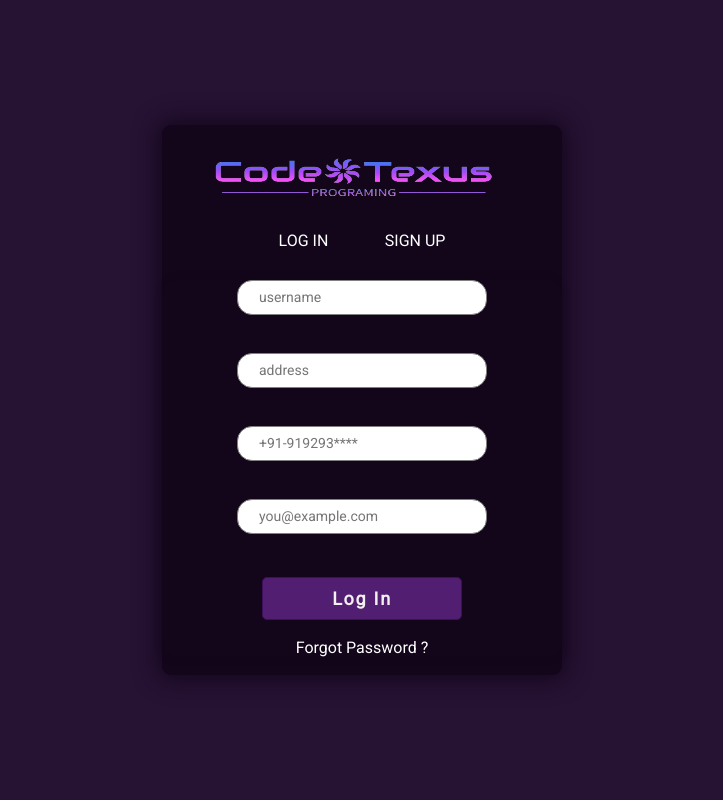
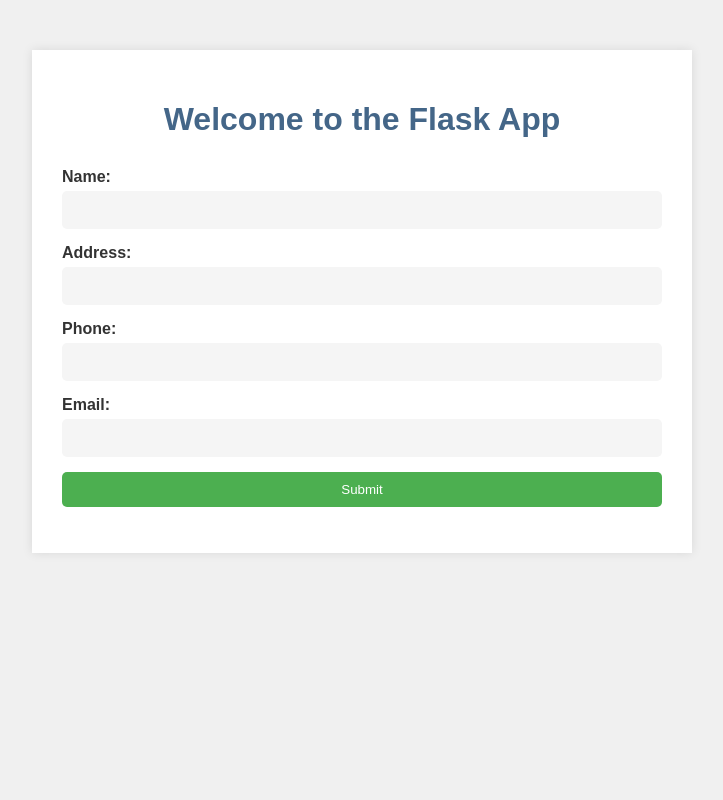
Before and after one commit to RareEminence/EpicProject, a Flask app: page / in a window 1280 px wide. Shown: the whole page, without its empty margins (278-1001 px from the left). Run offline with Flask 3, Linux system fonts and the light colour scheme.

Commit message:
Update index.html

```diff
--- a/templates/index.html
+++ b/templates/index.html
@@ -1,37 +1,85 @@
-<!DOCTYPE html>
-<html>
+<!DOCTYPE html
+<html lang="en">
 <head>
-    <title>Simple Form</title>
-    <link rel="stylesheet" href="styles.css">
+ <meta charset="UTF-8">
+    <meta name="port" content="widthdevice-width,-scale=1.0">
+    <title>Flask App</title>
+    <style>
+        body {
+            font-family: Arial, sans-serif;
+            margin: 0;
+            padding: 0;
+            background-color: #f0f0f0;
+        }
+
+        .container {
+            max-width: 600px;
+            margin: 50px auto;
+            background-color: #fff;
+            padding: 30px;
+            box-shadow: 0px 0px 10px rgba(0, 0, 0, 0.1);
+        }
+
+        h1 {
+            font-size: 2rem;
+            margin-bottom: 30px;
+            text-align: center;
+            color: #446688;
+        }
+
+        form {
+            display: flex;
+            flex-direction: column;
+        }
+
+        label {
+            font-weight: bold;
+            margin-bottom: 5px;
+            color: #333;
+        }
+
+        input[type="text"], input[type="email"], input[type="tel"] {
+            border: none;
+            border-radius: 5px;
+            padding: 10px;
+            margin-bottom: 15px;
+            background-color: #f5f5f5;
+            font-size: 1rem;
+            color: #333;
+        }
+
+        input[type="submit"] {
+            background-color: #4CAF50;
+            color: white;
+            padding: 10px 20px;
+            border: none;
+            border-radius: 5px;
+            cursor: pointer;
+        }
+
+        input[type="submit"]:hover {
+            background-color: #45a049;
+        }
+    </style>
 </head>
 <body>
     <div class="container">
-        <div class="loginBox">
-            <img id="logo" src="logoImg.png">
-        </img>
-            <section class="InBtn">
-                <a href="login.html" >
-                    LOG IN
-                </a>
-                <a href="signup.html">
-                    SIGN UP
-                </a>
-            </section>
-    <section class="InputForm">
+        <h1>Welcome to the Flask App</h1>
         <form action="/submit" method="post">
-        <input type="text" id="name" name="name" placeholder="username" required><br><br>
+            <label for="name">Name:</label>
+            <input type="text" id="name" name="name" required>
 
-        <input type="text" id="address" name="address" required placeholder="address"><br><br>
+            <label for="address">Address:</label>
+            <input type="text" id="address" name="address" required>
 
-        <input type="text" id="phone" name="phone" required placeholder="+91-919293****"><br><br>
+            <label for="phone">Phone:</label>
+            <input type="tel" id="phone" name="phone" required>
 
-        <input type="email" id="email" name="email" required placeholder="you@example.com"><br><br>
+            <label for="email">Email:</label>
+            <input type="email" id="email" name="email" required>
 
-        <button type="submit" value="Submit" id="submit"><p>Log In</p></button>
-        <a href="signup.html">Forgot Password ?</a>
+            <input type="submit" value="Submit">
         </form>
-    </section>
-    </div>
     </div>
 </body>
 </html>
```
